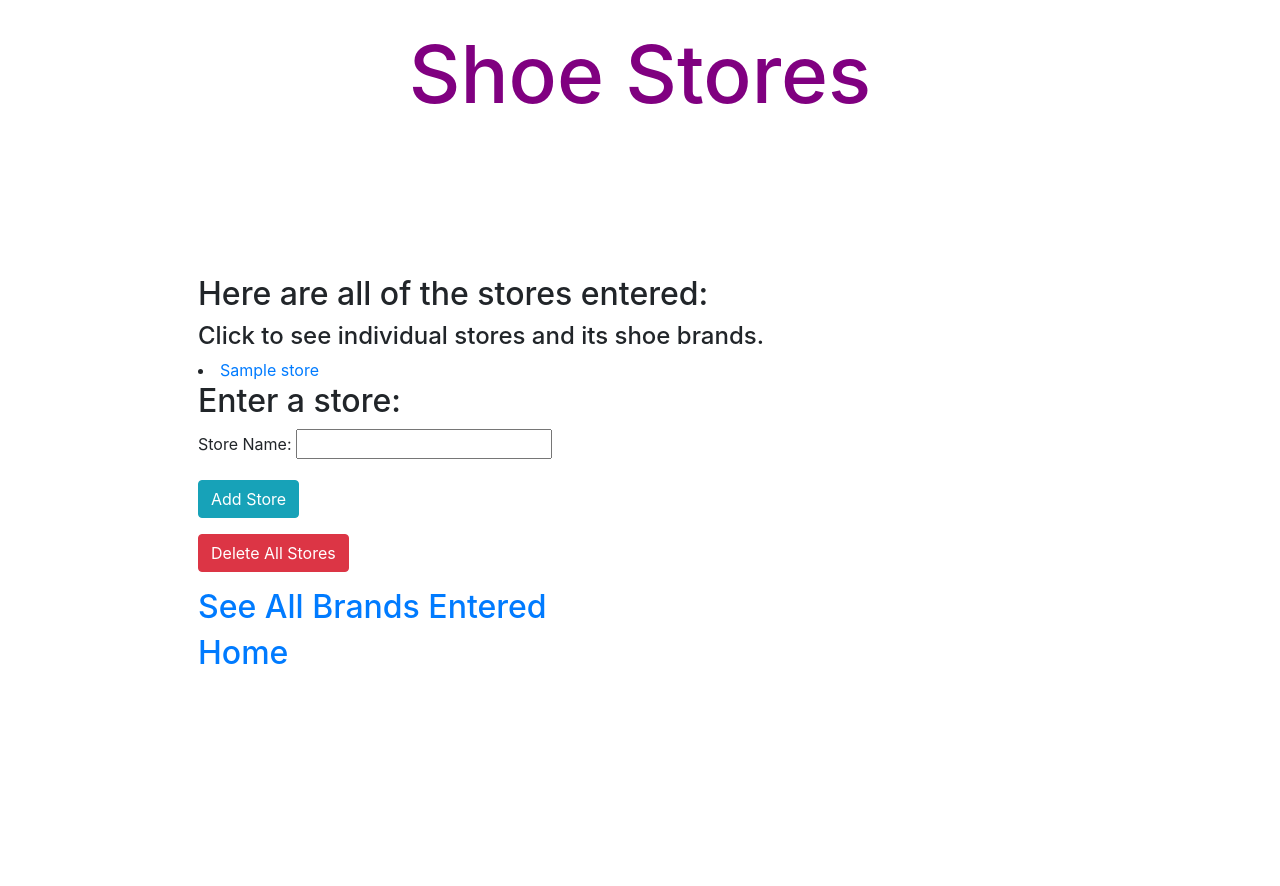
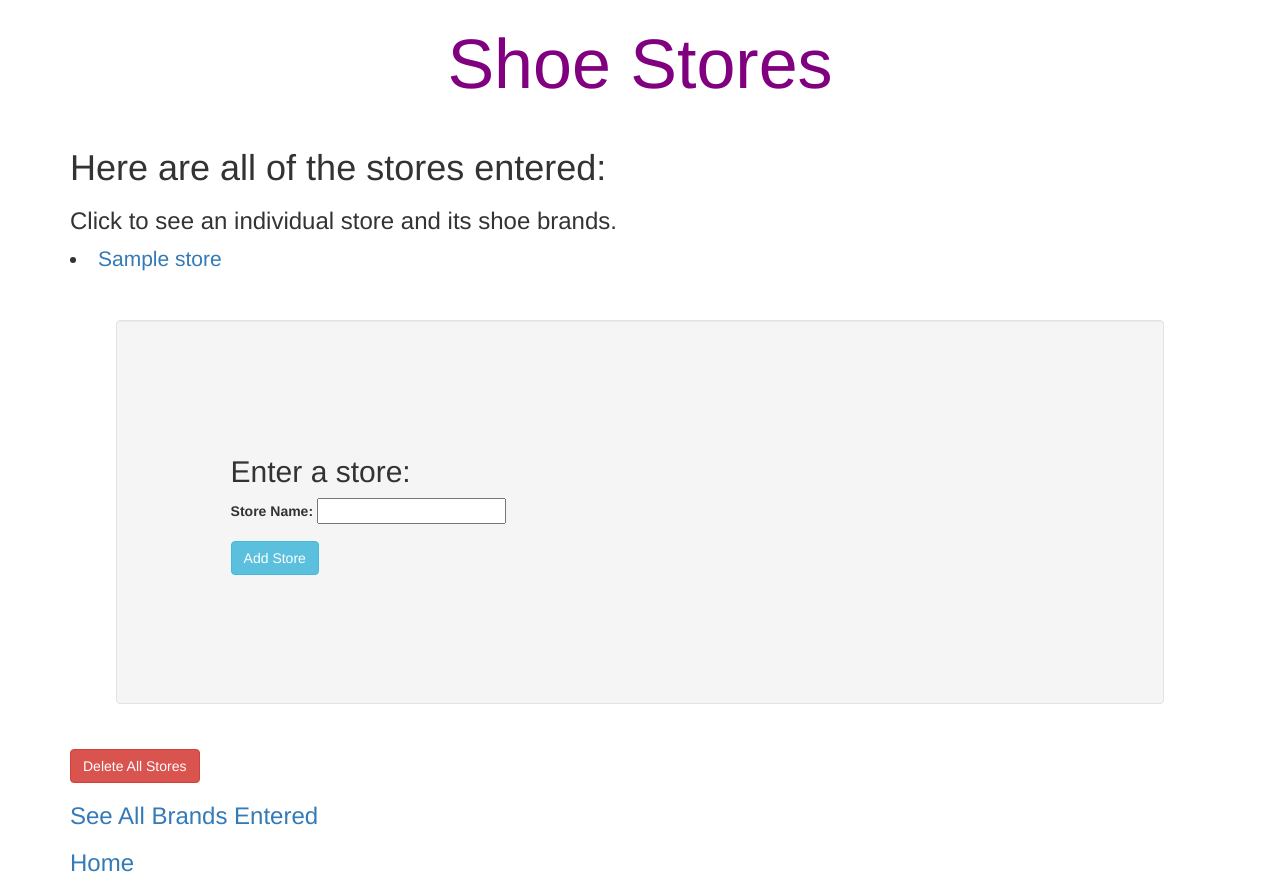
Before and after one commit to avksmit2/shoes-php, a PHP site: template views/stores.html.twig in a window 1280 px wide. Before the commit the page ends 664 px from the top, so only its background shows below. Run offline with PHP 8.4, Linux system fonts and the light colour scheme; the template is opened without the code that fills it: most values are stand-ins (such as "Sample title", 1, 10 or a date in 2020); some libraries are stand-ins or nearby versions.

Commit message:
add functionality to add a store and delete all stores.

```diff
--- a/views/stores.html.twig
+++ b/views/stores.html.twig
@@ -1,15 +1,15 @@
 <html>
     <head>
-        <link href="https://maxcdn.bootstrap.cdn.com/bootstrap/3.1.1/css/bootstrap.min.css" rel="stylesheet">
+        <link href="https://maxcdn.bootstrapcdn.com/bootstrap/3.1.1/css/bootstrap.min.css" rel="stylesheet">
         <link href="/styles.css" rel="stylesheet">
         <title>Shoe Stores</title>
         </head>
     <body>
         <h1 class="header">Shoe Stores</h1>
-        <div class="container well">
+        <div class="container">
             {% if stores is not empty %}
-                <h2>Here are all of the stores entered:</h2>
-                <h4>Click to see individual stores and its shoe brands.</h4>
+                <h1>Here are all of the stores entered:</h1>
+                <h3>Click to see an individual store and its shoe brands.</h3>
                 {% for store in stores %}
                     <li><a href="/store_brands/{{ store.getId }}">{{ store.getStoreName }}</a></li>
                 {% endfor %}
@@ -17,6 +17,7 @@
                 <h2>There are no stores entered yet</h2>
             {% endif %}
 
+            <div class="well add_object">
                 <h2>Enter a store:</h2>
                 <form action="/stores_add" method="post">
                     <div class="form-group">
@@ -26,6 +27,7 @@
 
                     <button class="btn btn-info" type="submit">Add Store</button>
                 </form>
+            </div>
 
             <form action="/stores_delete_all">
                 <button class="btn btn-danger">Delete All Stores</button>
--- a/web/styles.css
+++ b/web/styles.css
@@ -7,7 +7,12 @@
 
 .well {
     padding: 10%;
+    margin: 4%;
 }
 .well h3 {
     font-size: 2em;
 }
+
+li {
+    font-size: 1.5em;
+}
```
Also changed, not shown: app/app.php (+8 -0 lines). Lines whose indentation alone changed are shown as unchanged.
